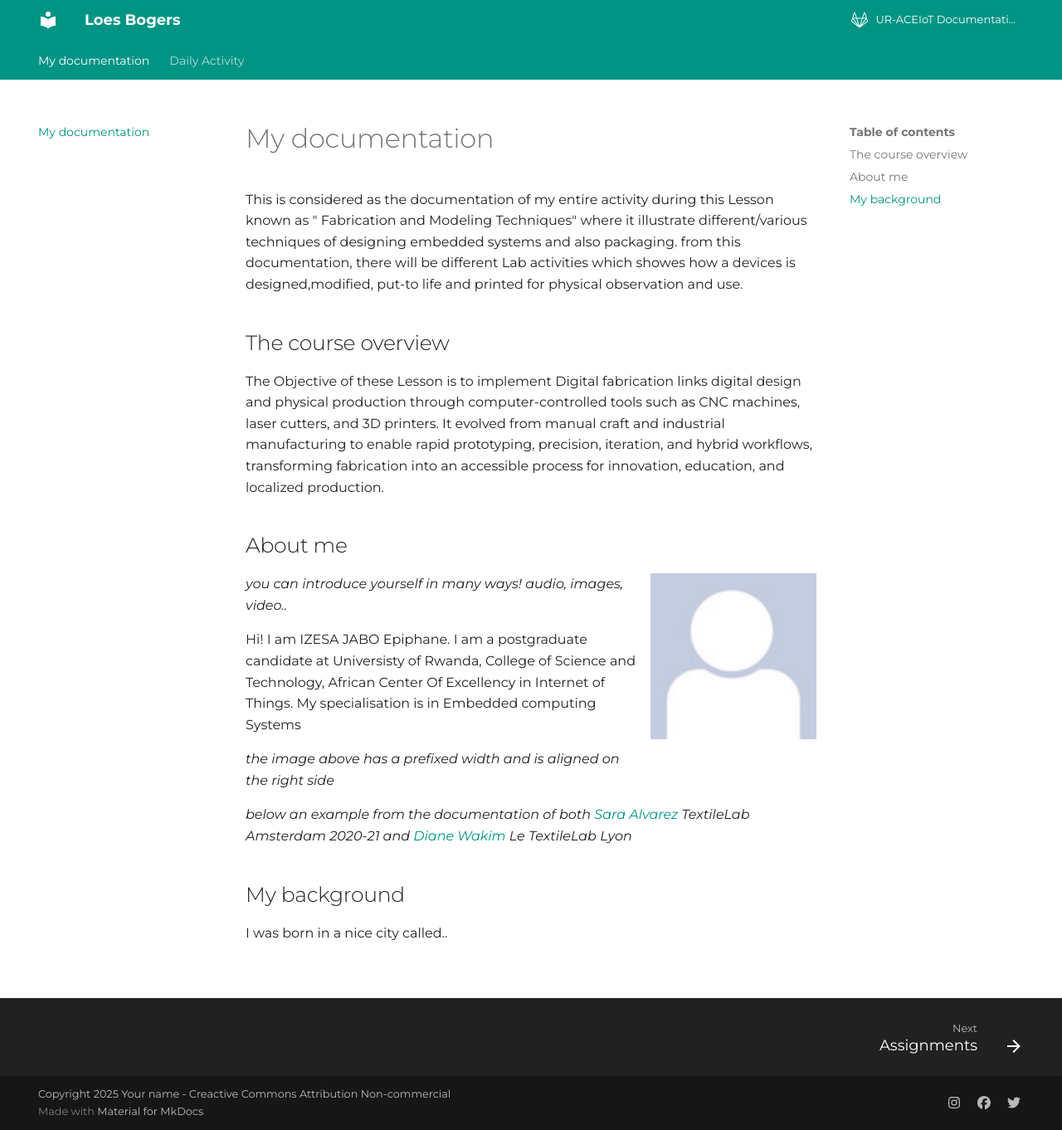
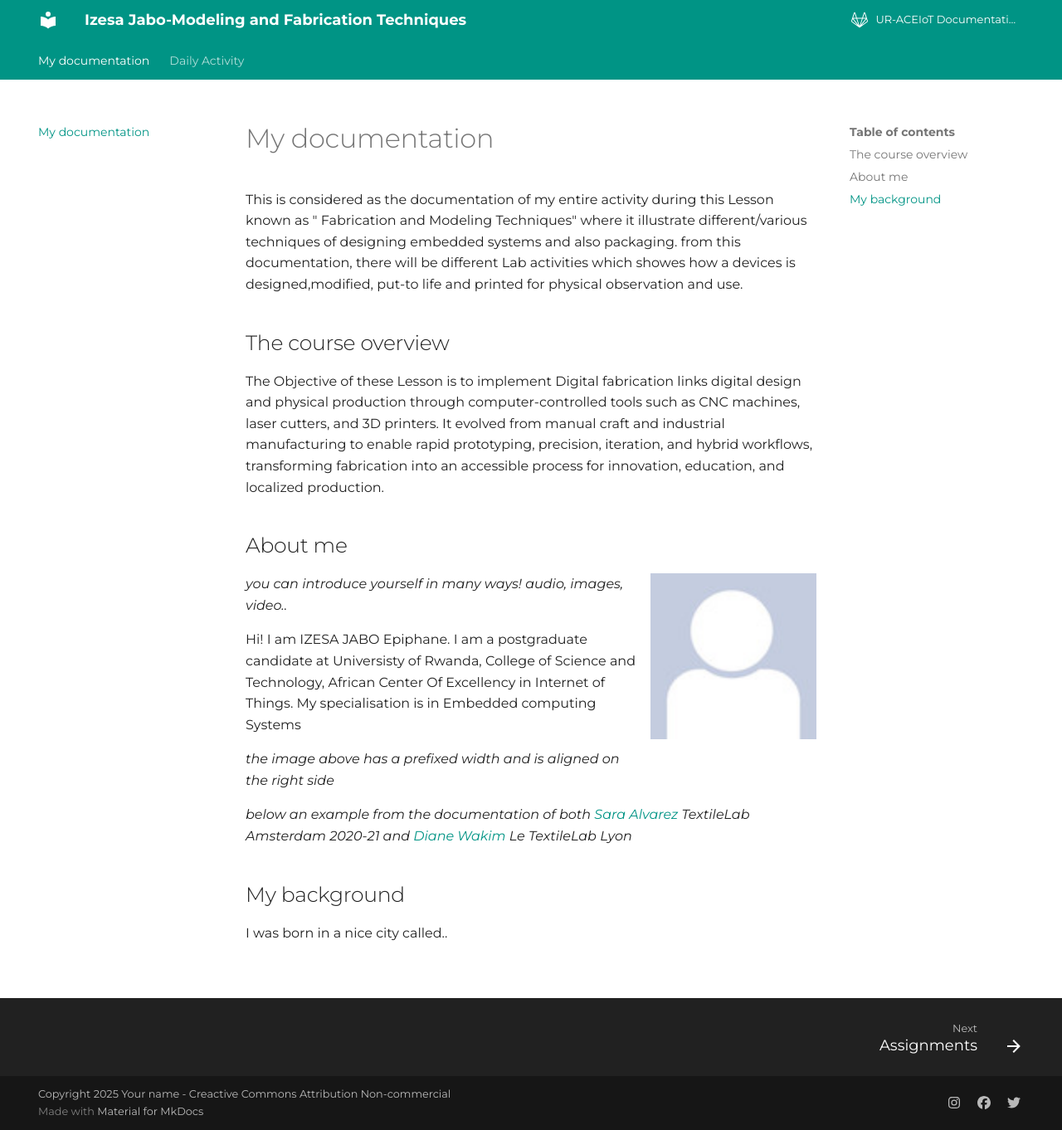
Before and after one commit to izesa/Modeling-and-Fabrication-Techniques, an MkDocs documentation site: the page built from docs/index.md, in a window 1280 px wide and 1362 px high. Shown: the whole window at 83% size. Built offline with MkDocs 1.6.1 and Material for MkDocs 9.7.7, drawn with Linux system fonts in a browser that asks for light colours.

Commit message:
modified:   mkdocs.yml

```diff
--- a/mkdocs.yml
+++ b/mkdocs.yml
@@ -1,5 +1,5 @@
 # Replace the text below to customize your site
-site_name: Loes Bogers
+site_name: Izesa Jabo-Modeling and Fabrication Techniques
 site_description: Your name Fabricademy site
 site_author: Your name
 copyright: Copyright 2025 Your name - Creactive Commons Attribution Non-commercial
```
